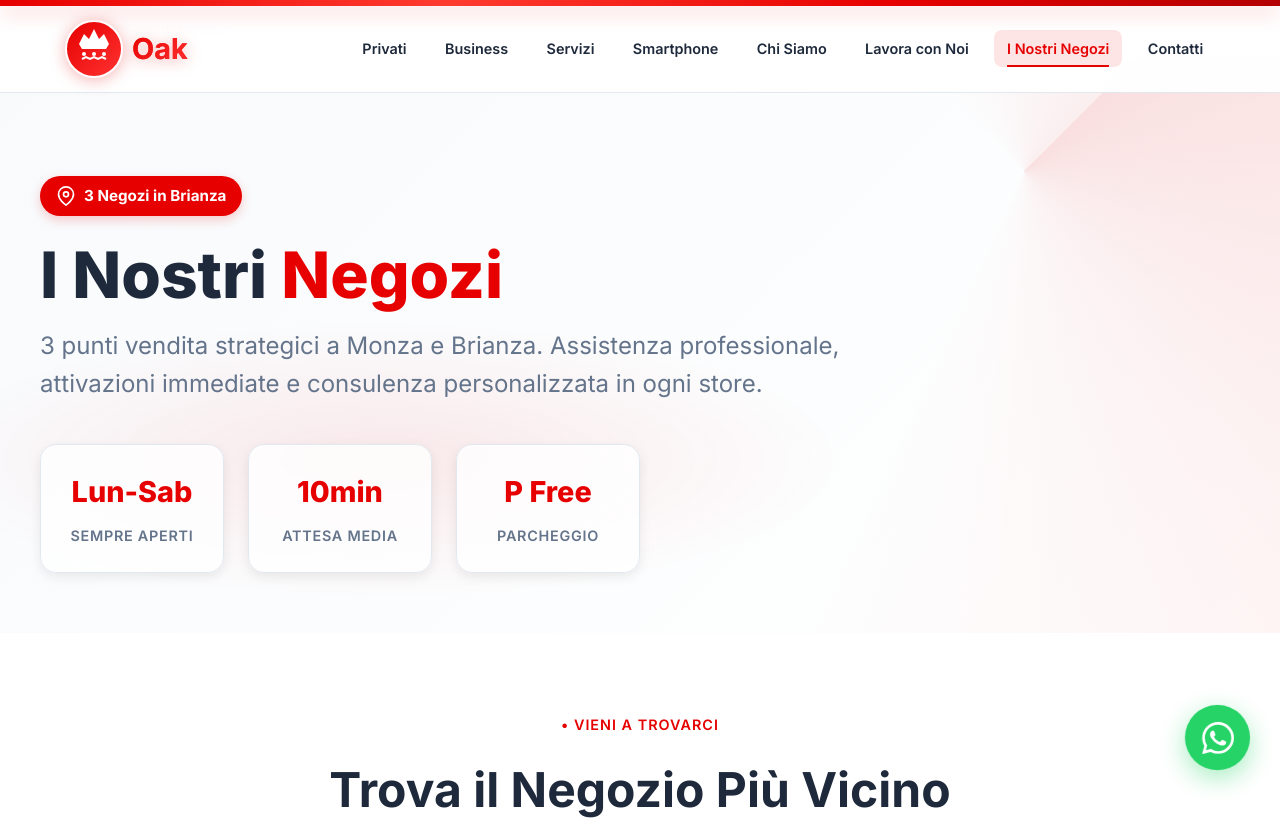
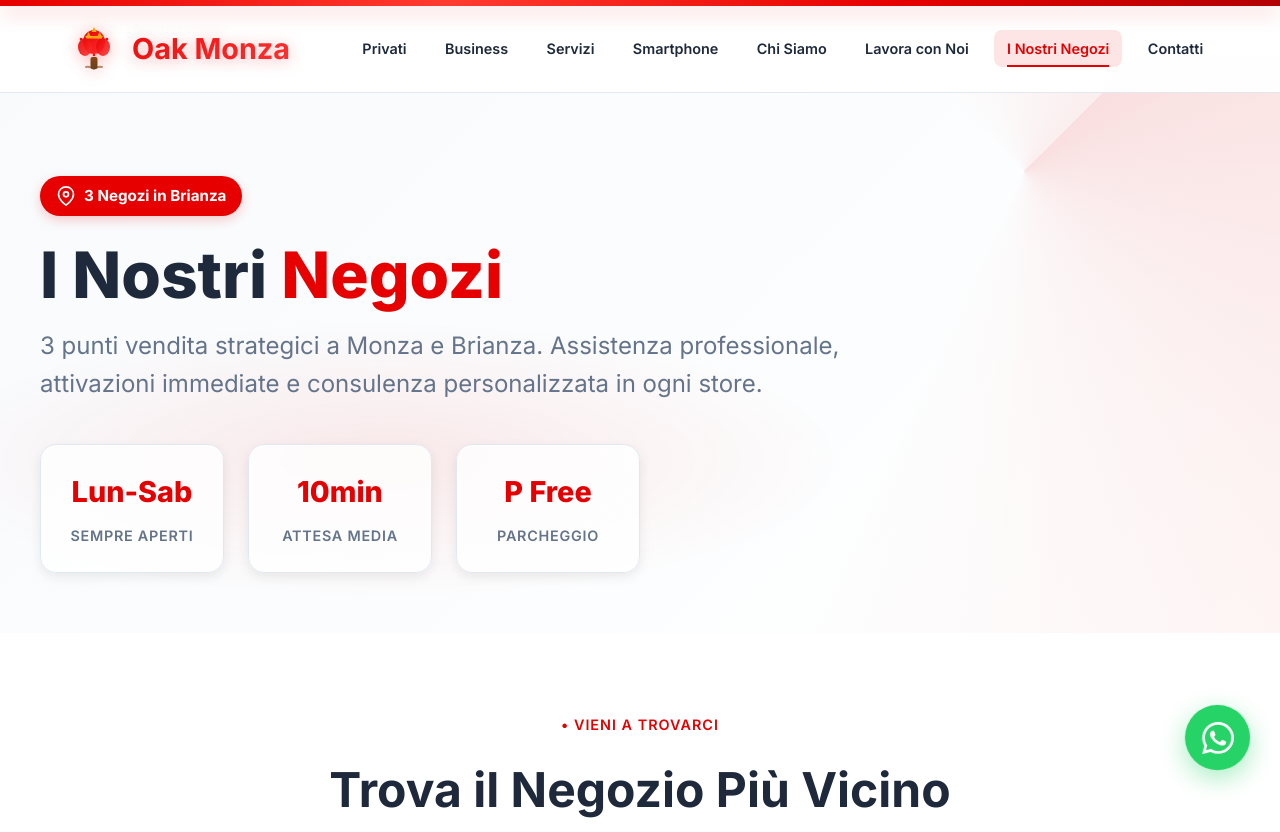
Before and after one commit to raydalessandro/Vodafone-Clo, a plain HTML site: page negozi.html in a window 1280 px wide. Shown: the top 832 px of the page. Drawn offline with Linux system fonts and the light colour scheme.

Commit message:
negozi.html

```diff
--- a/negozi.html
+++ b/negozi.html
@@ -1018,20 +1018,53 @@
         <div class="nav-container">
             <a href="index.html" class="logo" aria-label="Oak - Torna alla homepage">
   <svg width="60" height="60" viewBox="0 0 60 60" fill="none" xmlns="http://www.w3.org/2000/svg" aria-hidden="true">
+    <!-- Definizioni Gradienti -->
     <defs>
+      <linearGradient id="trunkGradient" x1="0%" y1="0%" x2="0%" y2="100%">
+        <stop offset="0%" stop-color="#8b4513"/>
+        <stop offset="100%" stop-color="#654321"/>
+      </linearGradient>
+      <linearGradient id="canopyGradient" x1="0%" y1="0%" x2="100%" y2="100%">
+        <stop offset="0%" stop-color="#e60000"/>
+        <stop offset="100%" stop-color="#ff3333"/>
+      </linearGradient>
       <linearGradient id="crownGradient" x1="0%" y1="0%" x2="100%" y2="100%">
-                      <stop offset="0%" style="stop-color:#e60000;stop-opacity:1" />
-                      <stop offset="100%" style="stop-color:#ff3333;stop-opacity:1" />
+        <stop offset="0%" stop-color="#fbbf24"/>
+        <stop offset="50%" stop-color="#f59e0b"/>
+        <stop offset="100%" stop-color="#fbbf24"/>
       </linearGradient>
     </defs>
-                  <circle cx="30" cy="30" r="28" fill="url(#crownGradient)" stroke="#fff" stroke-width="2"/>
-                  <path d="M15 25 L20 15 L25 20 L30 10 L35 20 L40 15 L45 25 L42 30 L18 30 Z" fill="#fff"/>
-                  <circle cx="20" cy="35" r="2" fill="#fff"/>
-                  <circle cx="30" cy="35" r="2" fill="#fff"/>
-                  <circle cx="40" cy="35" r="2" fill="#fff"/>
-                  <path d="M18 40 L22 38 L26 40 L30 38 L34 40 L38 38 L42 40" stroke="#fff" stroke-width="2" fill="none"/>
+
+    <!-- Radici -->
+    <path stroke="#8b4513" stroke-width="2" stroke-linecap="round" fill="none" opacity="0.6"
+          d="M30 50c-3-2-5-3-8-2 M30 50c3-2 5-3 8-2"/>
+
+    <!-- Tronco -->
+    <rect fill="url(#trunkGradient)" x="26.5" y="38" width="7" height="12" rx="2"/>
+
+    <!-- Chioma centrale -->
+    <ellipse fill="url(#canopyGradient)" cx="30" cy="23" rx="11" ry="12"/>
+
+    <!-- Chiome laterali -->
+    <ellipse fill="url(#canopyGradient)" cx="21" cy="28" rx="7" ry="9" opacity="0.9"/>
+    <ellipse fill="url(#canopyGradient)" cx="39" cy="28" rx="7" ry="9" opacity="0.9"/>
+
+    <!-- Corona Ferrea di Monza -->
+    <path fill="url(#crownGradient)" d="M30 8l2.5 5h-5l2.5-5z"/>
+    <path fill="url(#crownGradient)" d="M24.5 13l2 4h-4l2-4z"/>
+    <path fill="url(#crownGradient)" d="M35.5 13l2 4h-4l2-4z"/>
+    <path fill="url(#crownGradient)" d="M21 17h18l-1.5 2.5h-15L21 17z"/>
+
+    <!-- Stelle di connessione -->
+    <circle fill="#e60000" opacity="0.9" cx="17" cy="20" r="1.3"/>
+    <circle fill="#e60000" opacity="0.9" cx="43" cy="20" r="1.3"/>
+    <circle fill="#e60000" opacity="0.9" cx="30" cy="36" r="1.3"/>
   </svg>
-                <span style="background:linear-gradient(135deg, #e60000, #ff3333);-webkit-background-clip:text;-webkit-text-fill-color:transparent;background-clip:text;">Oak</span>
+
+  <div class="logo-text">
+    <span class="brand">Oak</span>
+    <span class="tagline">Monza</span>
+  </div>
 </a>
 
             <ul class="nav-menu" id="navMenu">
```
Lines whose indentation alone changed are shown as unchanged.
